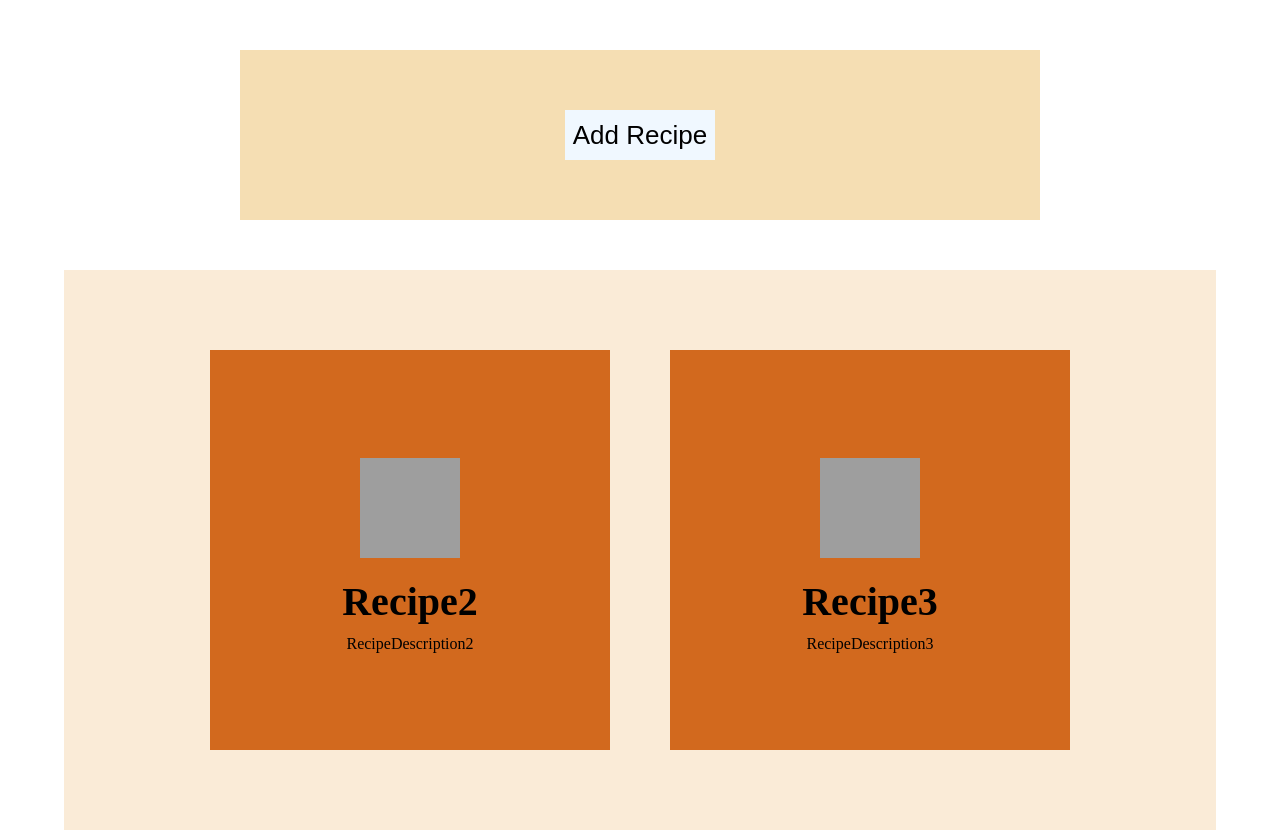
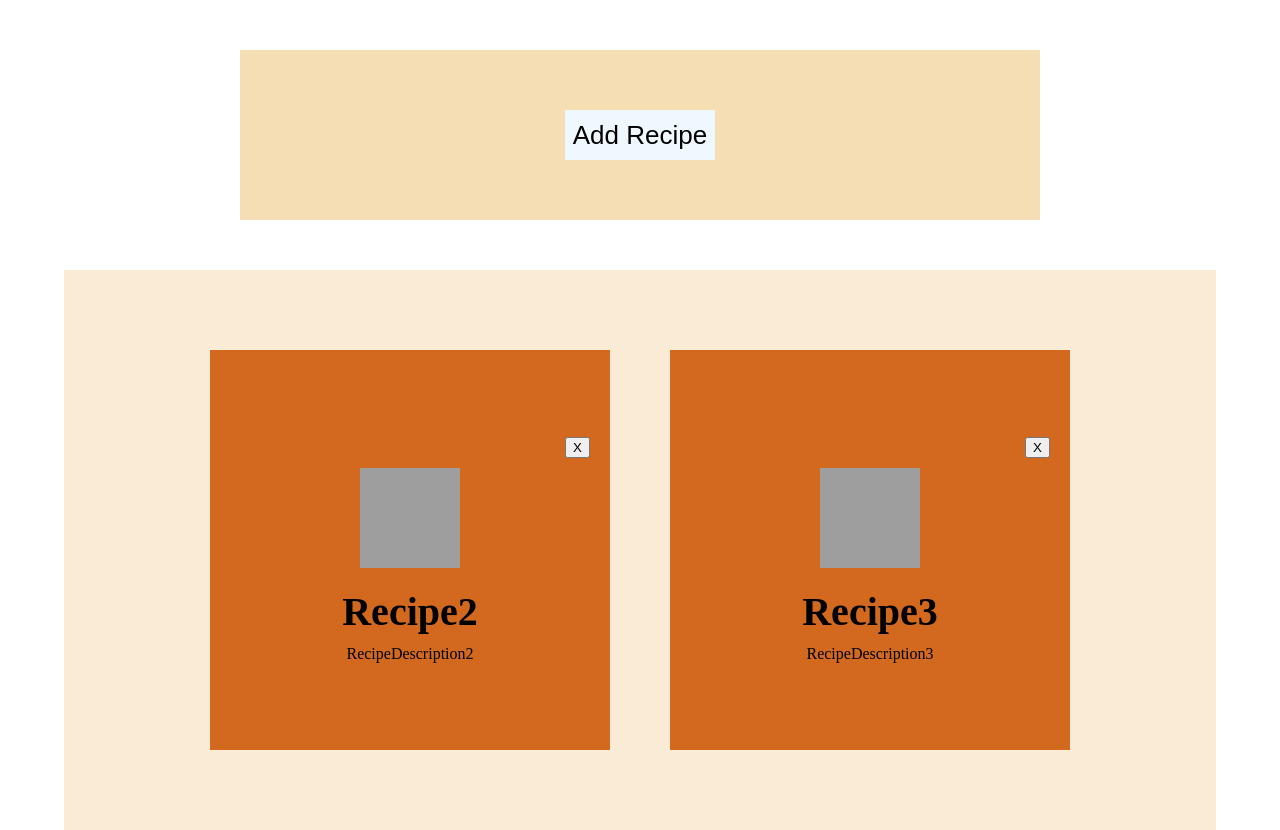
Before and after one commit to isacancabuk/recipe-app, a React (Create React App) app: page / in a window 1280 px wide. Built offline with nearby package versions, Linux system fonts and the light colour scheme; grey boxes are pictures that could not be loaded.

Commit message:
delete recipe function is added

```diff
--- a/src/App.jsx
+++ b/src/App.jsx
@@ -24,10 +24,29 @@ function App() {
   const [recipes, setRecipes] = useState(initRecipes);
   const newRecipeHandler = (newRecipe) =>
     setRecipes((prevRecipes) => [newRecipe, ...prevRecipes]);
+
+  const deleteRecipeHandler = (selectedIndex) => {
+    setRecipes((prevRecipes) => {
+      const updatedRecipes = prevRecipes.filter(
+        (recipe) => recipe.id !== prevRecipes[selectedIndex].id
+      );
+      return updatedRecipes;
+    });
+  };
+
+  let recipeContent = <p>There is no recipe! Would you like to add one?</p>;
+  if (recipes.length > 0)
+    recipeContent = (
+      <Recipes
+        onDeleteRecipeHandler={deleteRecipeHandler}
+        recipesArray={recipes}
+      />
+    );
+
   return (
     <main>
-      <NewRecipe onAddRecipe={newRecipeHandler} />
-      <Recipes data={recipes} />
+      <NewRecipe onNewRecipeHandler={newRecipeHandler} />
+      {recipeContent}
     </main>
   );
 }
--- a/src/components/NewRecipe/NewRecipe.jsx
+++ b/src/components/NewRecipe/NewRecipe.jsx
@@ -7,15 +7,18 @@ const NewRecipe = (props) => {
   const isEditingHandler = () => setIsEditing(true);
   const stopEditing = () => setIsEditing(false);
 
-  const recipeHandler = (data) => {
-    props.onAddRecipe(data);
+  const newRecipeHandler = (data) => {
+    props.onNewRecipeHandler(data);
     setIsEditing(false);
   };
   return (
     <div className="new-recipe">
       {!isEditing && <button onClick={isEditingHandler}>Add Recipe</button>}
       {isEditing && (
-        <NewRecipeForm onEditing={stopEditing} onNewRecipe={recipeHandler} />
+        <NewRecipeForm
+          onEditing={stopEditing}
+          onNewRecipeHandler={newRecipeHandler}
+        />
       )}
     </div>
   );
--- a/src/components/NewRecipe/NewRecipeForm.jsx
+++ b/src/components/NewRecipe/NewRecipeForm.jsx
@@ -21,7 +21,7 @@ const NewRecipeForm = (props) => {
       recipeDescription: description,
     };
 
-    props.onNewRecipe(newRecipe);
+    props.onNewRecipeHandler(newRecipe);
     setUrl("");
     setName("");
     setDescription("");
--- a/src/components/Recipes/RecipeItem.css
+++ b/src/components/Recipes/RecipeItem.css
@@ -10,6 +10,12 @@
     margin: 30px;
 }
 
+.recipe-item .delete-button{
+    padding-right: 20px;
+    width: 100%;
+    text-align: end;
+}
+
 .recipe-item img{
     margin: 10px;
     width: 100px;
--- a/src/components/Recipes/RecipeItem.jsx
+++ b/src/components/Recipes/RecipeItem.jsx
@@ -1,8 +1,14 @@
 import "./RecipeItem.css";
 
 const RecipeItem = (props) => {
+  const deleteRecipeHandler = () => {
+    props.onDeleteRecipeHandler(props.recipesArray.indexOf(props.recipe));
+  };
   return (
     <div className="recipe-item">
+      <div className="delete-button">
+        <button onClick={deleteRecipeHandler}>X</button>
+      </div>
       <img src={props.recipe.imageUrl} />
       <h2>{props.recipe.recipeName}</h2>
       <p>{props.recipe.recipeDescription}</p>
--- a/src/components/Recipes/Recipes.jsx
+++ b/src/components/Recipes/Recipes.jsx
@@ -2,10 +2,17 @@ import "./Recipes.css";
 import RecipeItem from "./RecipeItem";
 
 const Recipes = (props) => {
+  const deleteRecipeHandler = (selectedRecipe) =>
+    props.onDeleteRecipeHandler(selectedRecipe);
   return (
     <div className="recipes">
-      {props.data.map((item) => (
-        <RecipeItem key={item.id} recipe={item} />
+      {props.recipesArray.map((item) => (
+        <RecipeItem
+          key={item.id}
+          recipesArray={props.recipesArray}
+          recipe={item}
+          onDeleteRecipeHandler={deleteRecipeHandler}
+        />
       ))}
     </div>
   );
```
